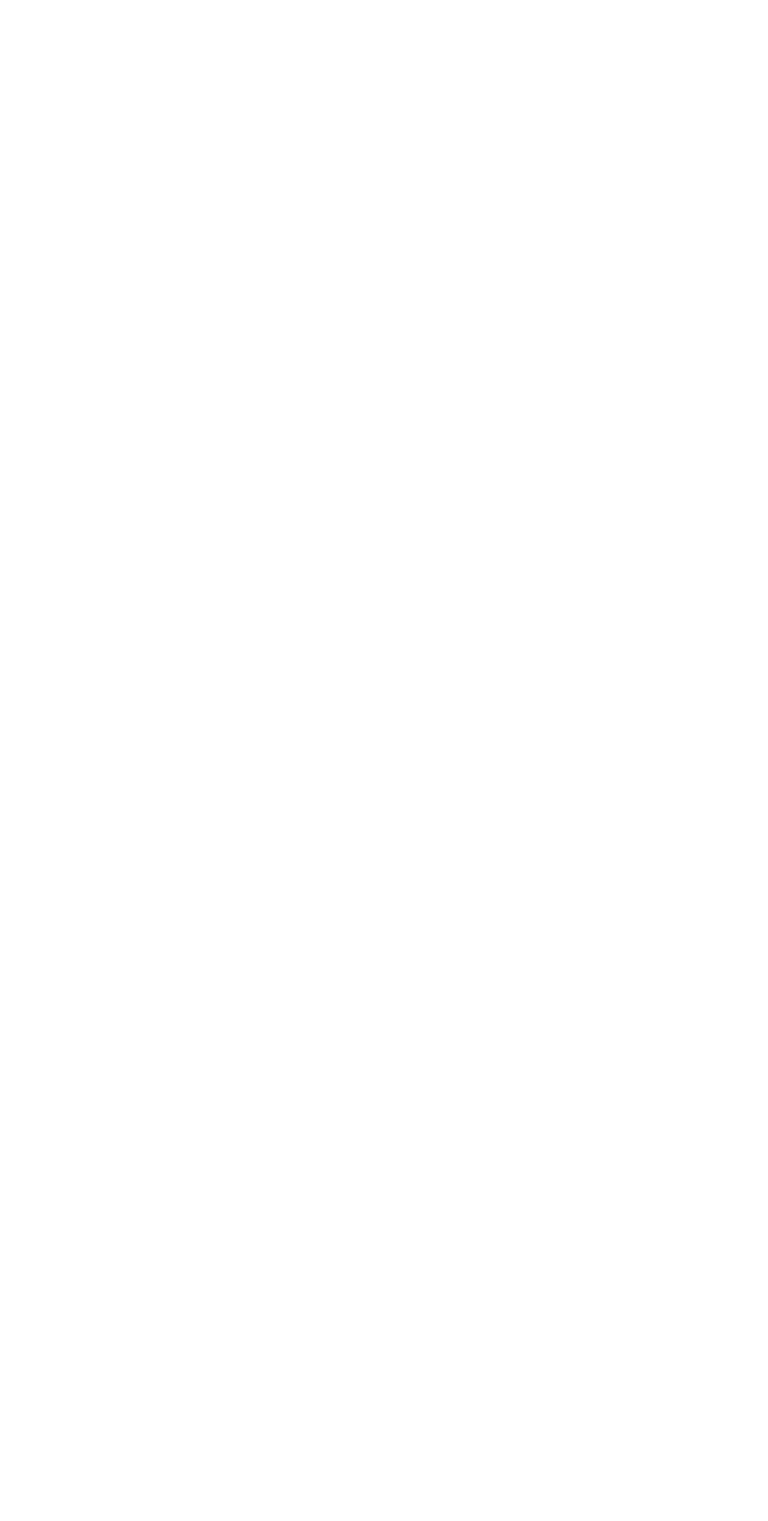
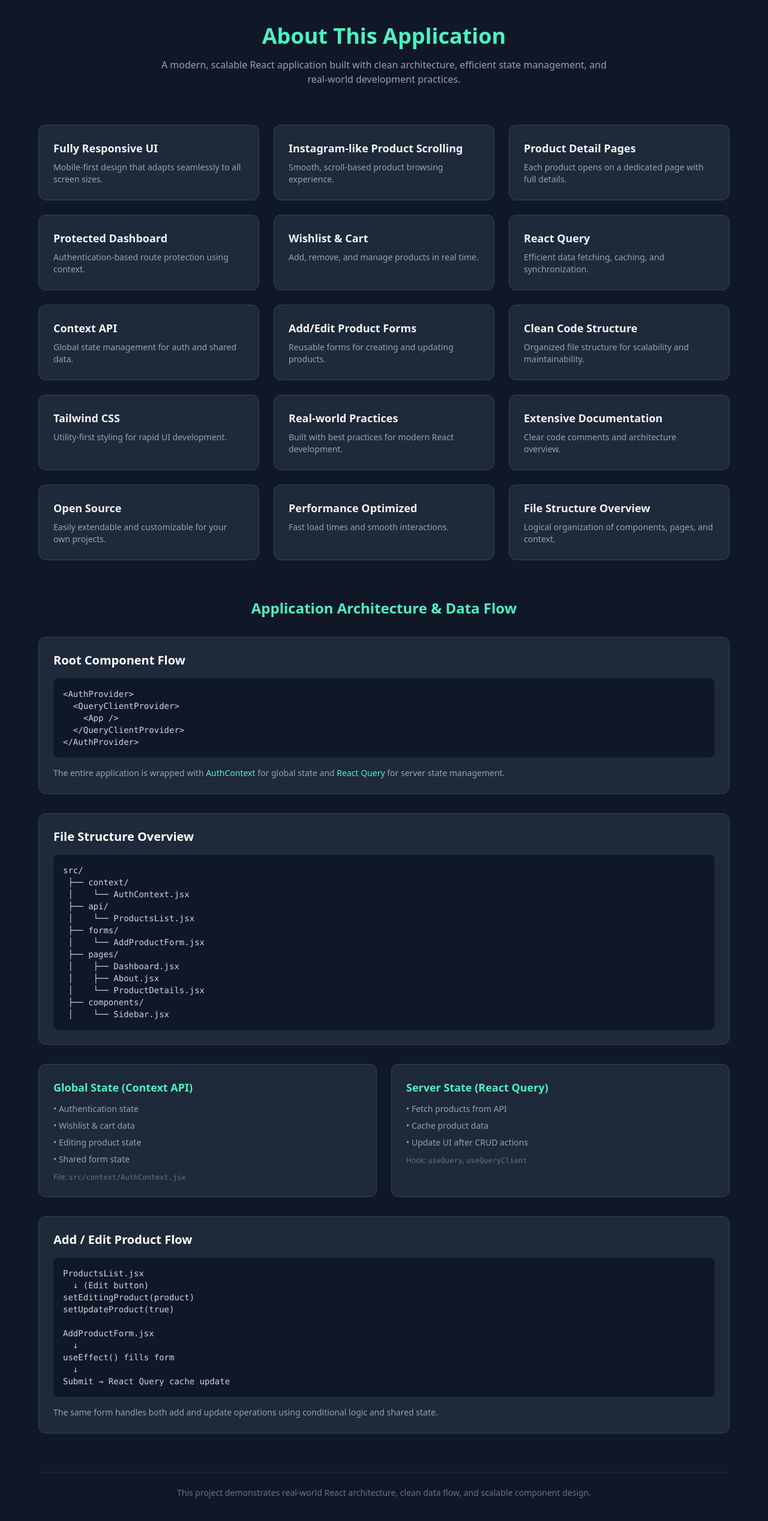
Before and after one commit to AryanGupta9134/ScrollGram-Website, a React (Vite) app: page /about in a window 1280 px wide. Before the commit this address had no page. Shown: the top 2536 px of the page at 60% size. Before the commit the page ends 800 px from the top, so only its background shows below. Built offline with nearby package versions, Linux system fonts and the light colour scheme.

Commit message:
Updates || Added About Us page

```diff
--- a/src/App.jsx
+++ b/src/App.jsx
@@ -6,6 +6,7 @@ import LogIn from "./forms/LogIn";
 import ProductInfo from "./pages/ProductInfo";
 import WishList from "./pages/WishList";
 import Cart from "./pages/Cart";
+import About from "./pages/About";
 
 const App = () => {
   return (
@@ -24,6 +25,7 @@ const App = () => {
         <Route path="/product/:id" element={<ProductInfo />} />
         <Route path="/wishlist" element={<WishList />} />
         <Route path="/cart" element={<Cart />} />
+        <Route path="/about" element={<About />} />
       </Routes>
     </div>
   );
--- a/src/components/Footer.jsx
+++ b/src/components/Footer.jsx
@@ -1,3 +1,5 @@
+import { Link } from "react-router-dom";
+
 const Footer = () => {
   return (
     <>
@@ -8,7 +10,13 @@ const Footer = () => {
           text-xs sm:text-sm md:text-base
           "
         >
-          <span className="hover:text-[#4DF2C0] transition cursor-pointer">© 2025 ScrollGram. All rights reserved.</span>
+          <span className="hover:text-[#4DF2C0] transition">
+            © 2025 ScrollGram. All rights reserved
+          </span>{" "}
+          ||{" "}
+          <span className="hover:text-blue-500">
+            <Link to={"/about"}>About Us</Link>
+          </span>
         </p>
       </div>
     </>
--- /dev/null
+++ b/src/pages/About.jsx
@@ -0,0 +1,166 @@
+const About = () => {
+  return (
+    <div className="min-h-screen bg-gray-900 text-gray-100 px-4 sm:px-6 lg:px-12 py-10">
+      <div className="max-w-6xl mx-auto space-y-16">
+
+        {/* HEADER */}
+        <section className="text-center space-y-4">
+          <h1 className="text-3xl sm:text-4xl font-bold text-[#4DF2C0]">
+            About This Application
+          </h1>
+          <p className="text-gray-400 max-w-3xl mx-auto text-sm sm:text-base">
+            A modern, scalable React application built with clean architecture,
+            efficient state management, and real-world development practices.
+          </p>
+        </section>
+
+        {/* FEATURES */}
+        <section className="grid grid-cols-1 sm:grid-cols-2 lg:grid-cols-3 gap-6">
+          {[
+            ["Fully Responsive UI", "Mobile-first design that adapts seamlessly to all screen sizes."],
+            ["Instagram-like Product Scrolling", "Smooth, scroll-based product browsing experience."],
+            ["Product Detail Pages", "Each product opens on a dedicated page with full details."],
+            ["Protected Dashboard", "Authentication-based route protection using context."],
+            ["Wishlist & Cart", "Add, remove, and manage products in real time."],
+            ["React Query", "Efficient data fetching, caching, and synchronization."],
+            ["Context API", "Global state management for auth and shared data."],
+            ["Add/Edit Product Forms", "Reusable forms for creating and updating products."],
+            ["Clean Code Structure", "Organized file structure for scalability and maintainability."],
+            ["Tailwind CSS", "Utility-first styling for rapid UI development."],
+            ["Real-world Practices", "Built with best practices for modern React development."],
+            ["Extensive Documentation", "Clear code comments and architecture overview."],
+            ["Open Source", "Easily extendable and customizable for your own projects."],
+            ["Performance Optimized", "Fast load times and smooth interactions."],
+            ["File Structure Overview", "Logical organization of components, pages, and context."],
+          ].map(([title, desc]) => (
+            <div
+              key={title}
+              className="bg-gray-800 border border-gray-700 rounded-xl p-6 hover:border-[#4DF2C0] transition"
+            >
+              <h3 className="text-lg font-semibold mb-2">{title}</h3>
+              <p className="text-gray-400 text-sm">{desc}</p>
+            </div>
+          ))}
+        </section>
+
+        {/* ARCHITECTURE OVERVIEW */}
+        <section className="space-y-8">
+          <h2 className="text-2xl font-bold text-[#4DF2C0] text-center">
+            Application Architecture & Data Flow
+          </h2>
+
+          {/* ROOT FLOW */}
+          <div className="bg-gray-800 border border-gray-700 rounded-xl p-6 space-y-4">
+            <h3 className="text-xl font-semibold text-white">
+              Root Component Flow
+            </h3>
+
+            <pre className="bg-gray-900 text-gray-300 text-sm p-4 rounded-lg overflow-x-auto">
+{`<AuthProvider>
+  <QueryClientProvider>
+    <App />
+  </QueryClientProvider>
+</AuthProvider>`}
+            </pre>
+
+            <p className="text-gray-400 text-sm">
+              The entire application is wrapped with <span className="text-[#4DF2C0]">AuthContext</span> for
+              global state and <span className="text-[#4DF2C0]">React Query</span> for server state management.
+            </p>
+          </div>
+
+          {/* FILE STRUCTURE */}
+          <div className="bg-gray-800 border border-gray-700 rounded-xl p-6 space-y-4">
+            <h3 className="text-xl font-semibold text-white">
+              File Structure Overview
+            </h3>
+
+            <pre className="bg-gray-900 text-gray-300 text-sm p-4 rounded-lg overflow-x-auto">
+{`src/
+ ├── context/
+ │    └── AuthContext.jsx
+ ├── api/
+ │    └── ProductsList.jsx
+ ├── forms/
+ │    └── AddProductForm.jsx
+ ├── pages/
+ │    ├── Dashboard.jsx
+ │    ├── About.jsx
+ │    └── ProductDetails.jsx
+ ├── components/
+ │    └── Sidebar.jsx`}
+            </pre>
+          </div>
+
+          {/* DATA FLOW */}
+          <div className="grid grid-cols-1 md:grid-cols-2 gap-6">
+            <div className="bg-gray-800 border border-gray-700 rounded-xl p-6">
+              <h3 className="text-lg font-semibold text-[#4DF2C0] mb-3">
+                Global State (Context API)
+              </h3>
+              <ul className="text-gray-400 text-sm space-y-2">
+                <li>• Authentication state</li>
+                <li>• Wishlist & cart data</li>
+                <li>• Editing product state</li>
+                <li>• Shared form state</li>
+              </ul>
+              <p className="mt-3 text-gray-500 text-xs">
+                File: <code>src/context/AuthContext.jsx</code>
+              </p>
+            </div>
+
+            <div className="bg-gray-800 border border-gray-700 rounded-xl p-6">
+              <h3 className="text-lg font-semibold text-[#4DF2C0] mb-3">
+                Server State (React Query)
+              </h3>
+              <ul className="text-gray-400 text-sm space-y-2">
+                <li>• Fetch products from API</li>
+                <li>• Cache product data</li>
+                <li>• Update UI after CRUD actions</li>
+              </ul>
+              <p className="mt-3 text-gray-500 text-xs">
+                Hook: <code>useQuery</code>, <code>useQueryClient</code>
+              </p>
+            </div>
+          </div>
+
+          {/* FORM FLOW */}
+          <div className="bg-gray-800 border border-gray-700 rounded-xl p-6 space-y-4">
+            <h3 className="text-xl font-semibold text-white">
+              Add / Edit Product Flow
+            </h3>
+
+            <pre className="bg-gray-900 text-gray-300 text-sm p-4 rounded-lg overflow-x-auto">
+{`ProductsList.jsx
+  ↓ (Edit button)
+setEditingProduct(product)
+setUpdateProduct(true)
+
+AddProductForm.jsx
+  ↓
+useEffect() fills form
+  ↓
+Submit → React Query cache update`}
+            </pre>
+
+            <p className="text-gray-400 text-sm">
+              The same form handles both add and update operations using
+              conditional logic and shared state.
+            </p>
+          </div>
+        </section>
+
+        {/* FOOTER */}
+        <footer className="text-center pt-6 border-t border-gray-800">
+          <p className="text-gray-500 text-sm">
+            This project demonstrates real-world React architecture, clean data
+            flow, and scalable component design.
+          </p>
+        </footer>
+
+      </div>
+    </div>
+  );
+};
+
+export default About;
```
